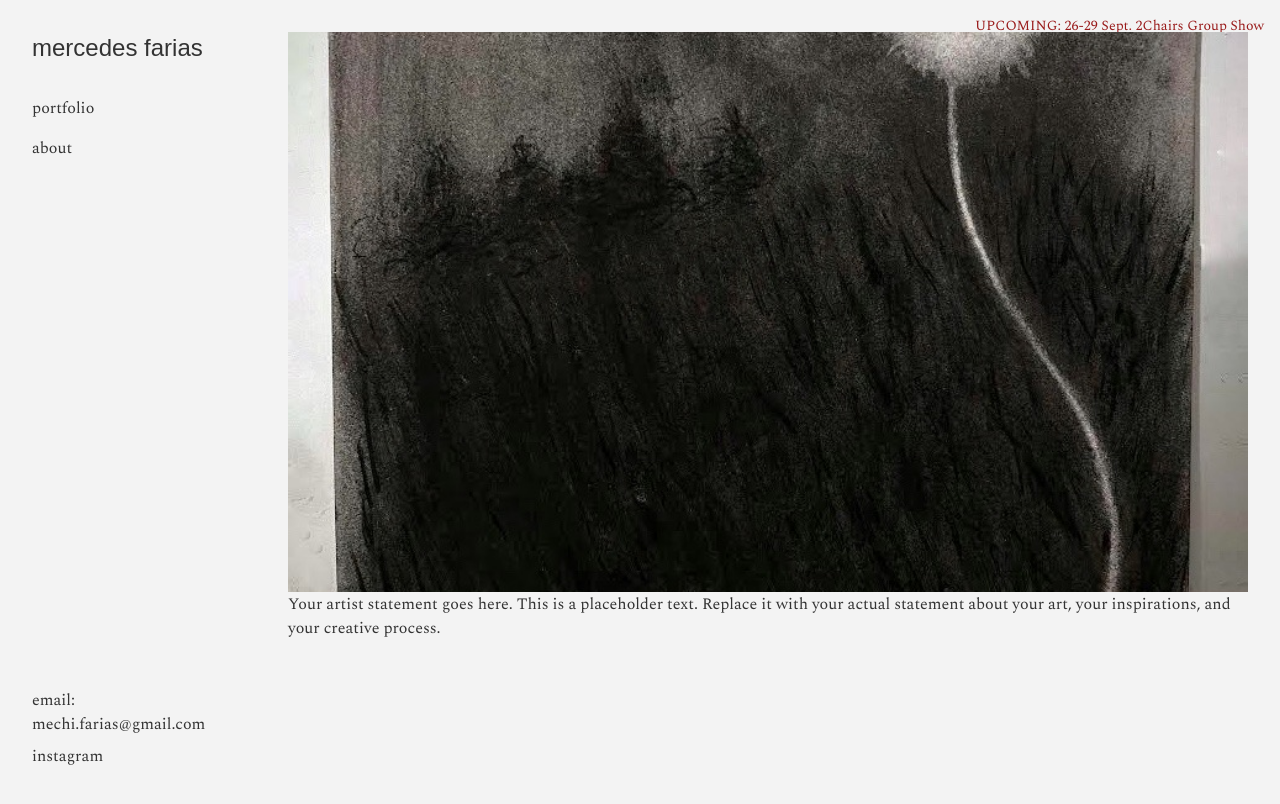
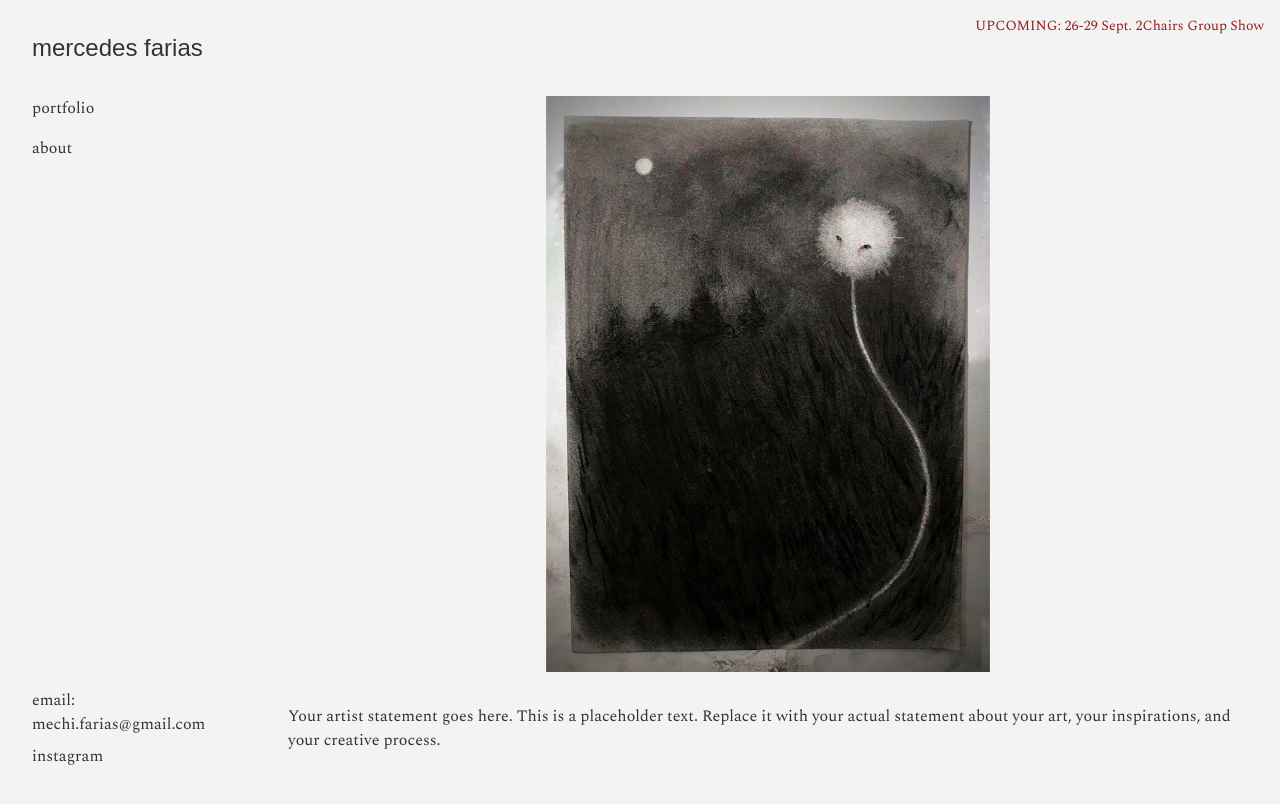
Before and after one commit to purpl3bot/web-v0, a Next.js app: page / in a window 1280 px wide. Shown: the top 804 px of the page. Built offline with nearby package versions, Linux system fonts and the light colour scheme; a web font is replaced by a local one.

Commit message:
Update page.tsx

```diff
--- a/app/page.tsx
+++ b/app/page.tsx
@@ -2,13 +2,13 @@
 
 import { useState } from 'react'
 import Image from 'next/image'
-import Layout from '../components/Layout'
+import Layout from '@/components/Layout'
 
 const images = [
-  '/image1.jpg',
-  '/image2.jpg',
-  '/image3.jpg',
-  // Add more image paths as needed
+  { src: '/image1.jpg', width: 800, height: 600 },
+  { src: '/image2.jpg', width: 700, height: 900 },
+  { src: '/image3.jpg', width: 900, height: 700 },
+  // Add more images with their respective dimensions
 ]
 
 export default function Home() {
@@ -20,13 +20,16 @@ export default function Home() {
 
   return (
     <Layout>
-      <div>
-        <div className="relative w-full h-[70vh] overflow-hidden">
+      <div className="flex flex-col items-center justify-center min-h-screen">
+        <div className="relative w-full max-w-3xl aspect-[4/3] mb-8">
           <Image
-            src={images[currentImage]}
-            alt="Artwork"
-            layout="fill"
-            objectFit="cover"
+            src={images[currentImage].src}
+            alt={`Artwork ${currentImage + 1}`}
+            fill
+            sizes="(max-width: 768px) 100vw, (max-width: 1200px) 50vw, 33vw"
+            style={{
+              objectFit: 'contain',
+            }}
             onClick={nextImage}
             className="transition-opacity duration-500 cursor-pointer"
           />
```
